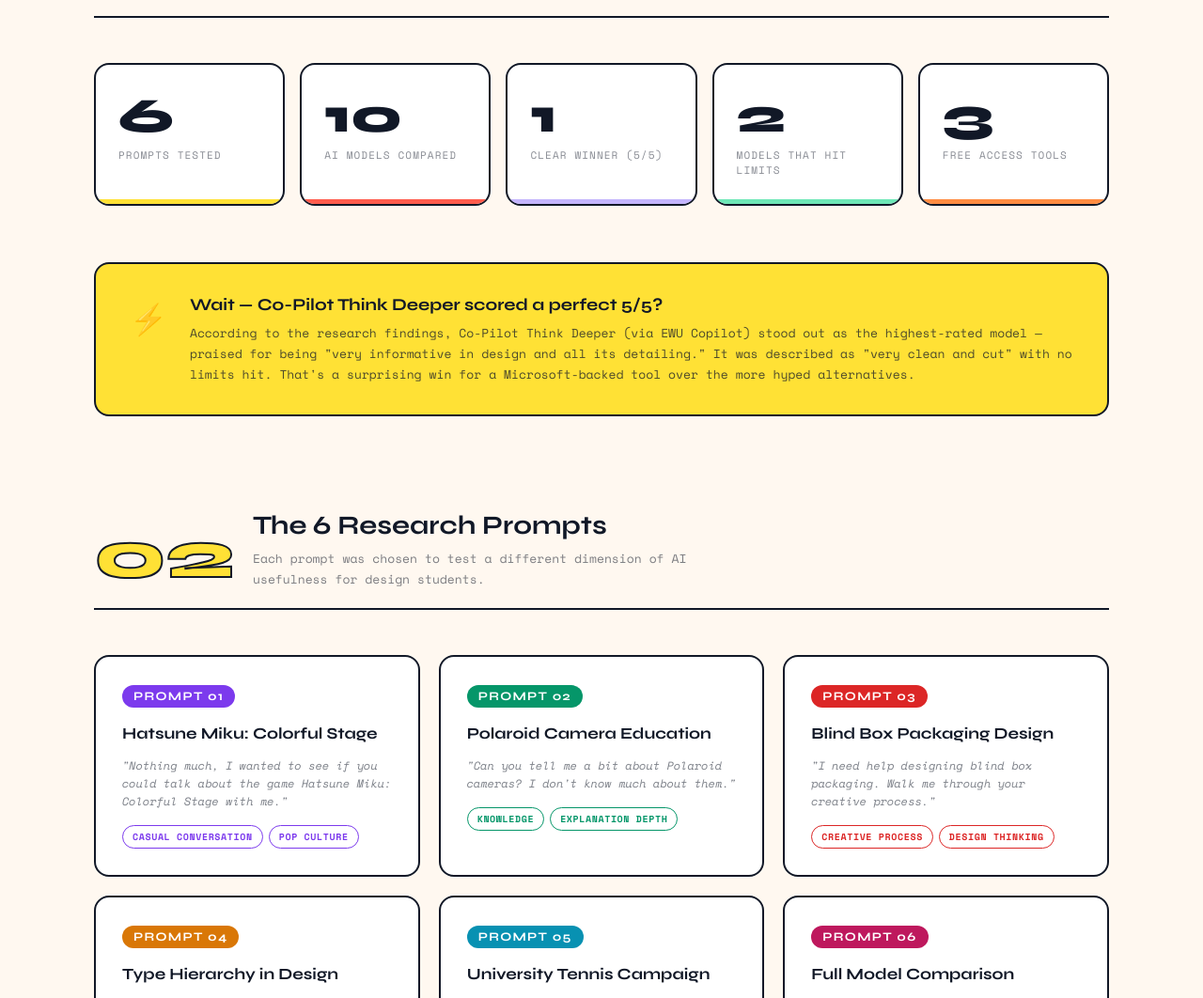
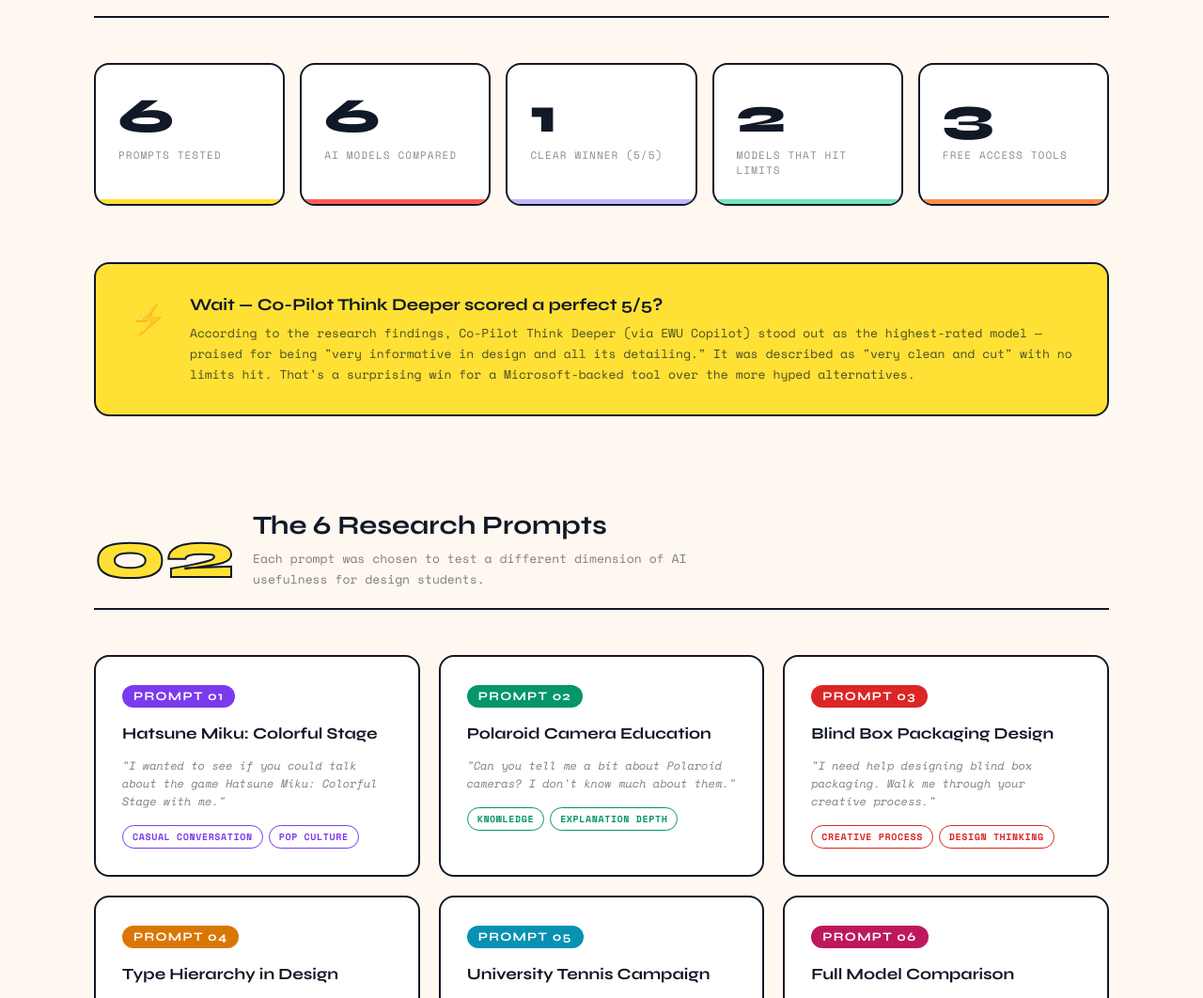
Before and after one commit to eduardo-ramirez-vaq/AI-Website-Spring-26, a plain HTML site: page index.html in a window 1280 px wide. Shown: the part 1152-2214 px from the top of the page at 94% size. Drawn offline with nearby package versions, Linux system fonts and the light colour scheme.

Commit message:
Adjusting Values

```diff
--- a/index.html
+++ b/index.html
@@ -613,7 +613,7 @@
         <div class="stat-label">Prompts Tested</div>
       </div>
       <div class="stat-card fade-up delay-2" style="--accent: var(--coral);">
-        <div class="stat-num">10</div>
+        <div class="stat-num">6</div>
         <div class="stat-label">AI Models Compared</div>
       </div>
       <div class="stat-card fade-up delay-3" style="--accent: var(--lilac);">
@@ -653,7 +653,7 @@
       <div class="prompt-card" style="--card-color: #7C3AED;">
         <span class="prompt-num">Prompt 01</span>
         <h3>Hatsune Miku: Colorful Stage</h3>
-        <p class="prompt-topic">"Nothing much, I wanted to see if you could talk about the game Hatsune Miku: Colorful Stage with me."</p>
+        <p class="prompt-topic">"I wanted to see if you could talk about the game Hatsune Miku: Colorful Stage with me."</p>
         <div class="prompt-models">
           <span class="model-tag" style="color: #7C3AED;">Casual conversation</span>
           <span class="model-tag" style="color: #7C3AED;">Pop culture</span>
```
